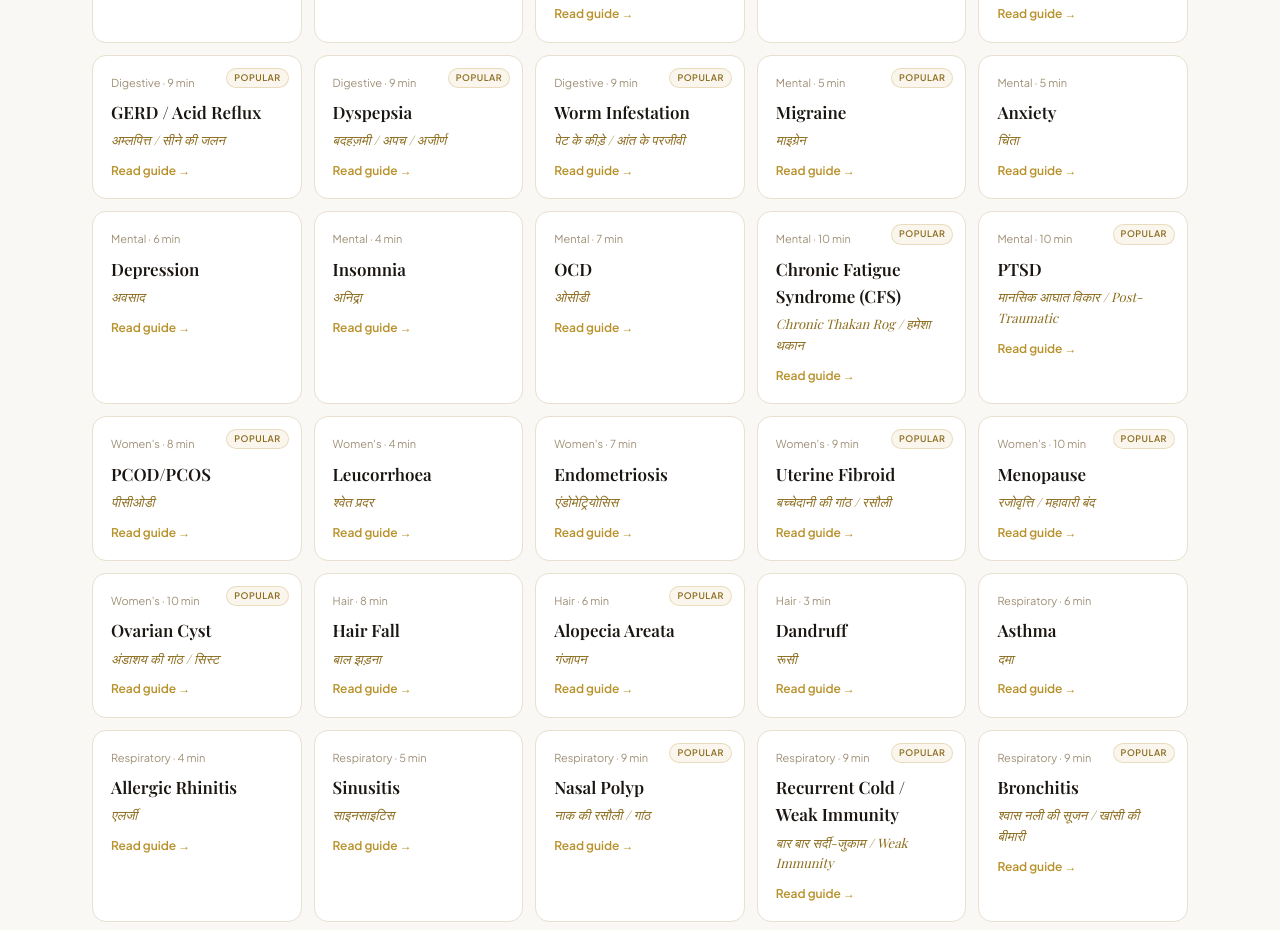
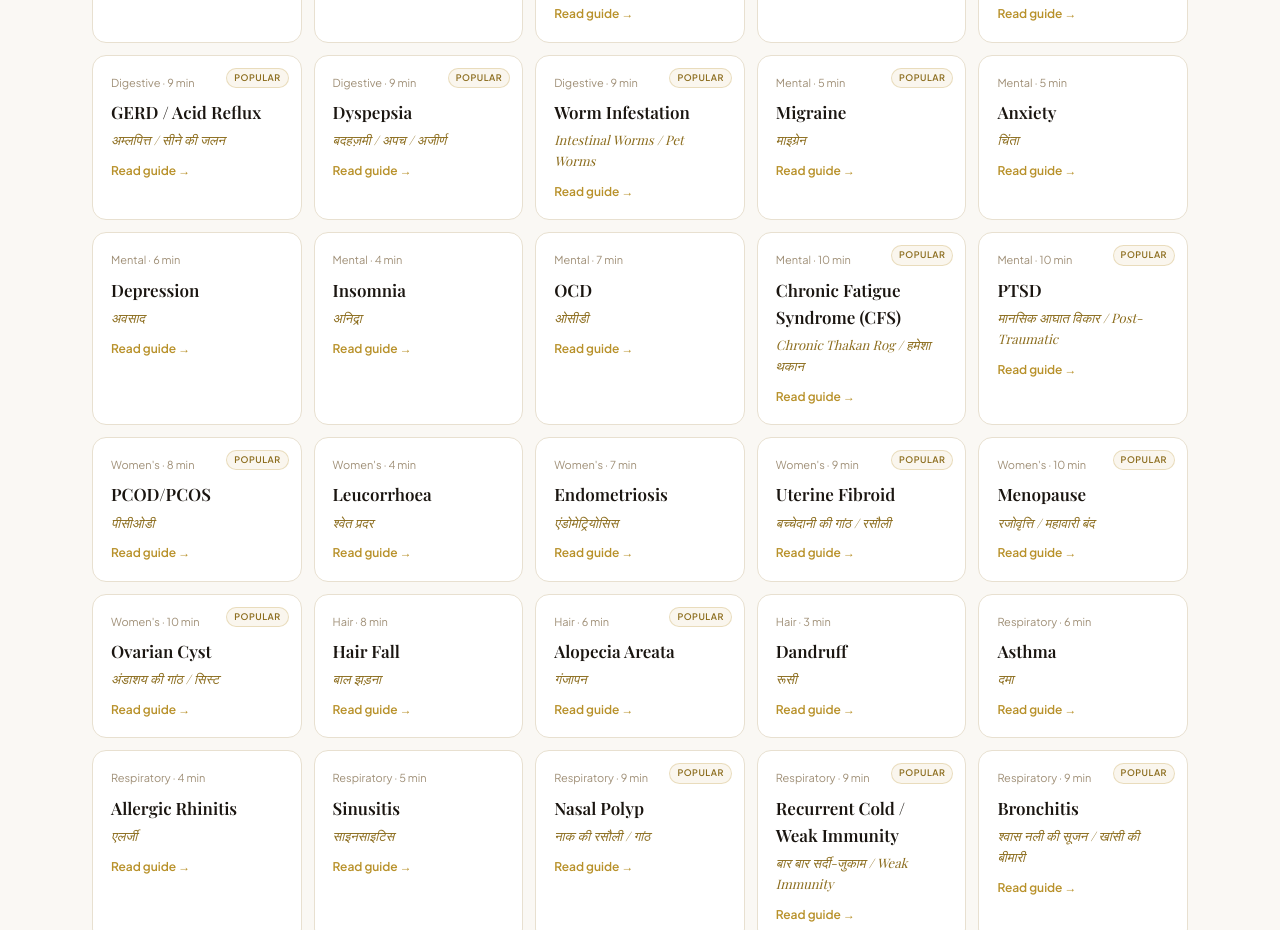
Before and after one commit to homeopediahope-health/homeopedia, a Next.js app: page /diseases in a window 1280 px wide. Shown: the part 2080-3010 px from the top of the page. Built offline with nearby package versions, Linux system fonts and the light colour scheme; a web font is replaced by a local one.

Commit message:
Fix worm infestation — use 'worms' instead of 'keede' in card and Sanity

```diff
--- a/app/diseases/page.tsx
+++ b/app/diseases/page.tsx
@@ -56,7 +56,7 @@ const ALL_DISEASES = [
   { slug: 'gallstones',               title: 'Gallstones (Pitt Pathri)', hindi: 'पित्ताशय की पथरी',           cat: 'Digestive',   min: 10, hot: true,  h: 'pitt ki pathri pittashay pathri gall attack surgery alternative gallbladder stone' },
   { slug: 'gerd',                    title: 'GERD / Acid Reflux',       hindi: 'अम्लपित्त / सीने की जलन',    cat: 'Digestive',   min: 9,  hot: true,  h: 'seene ki jalan acid reflux amlapitta gerd pet ki gas khatti dakar homeopathy' },
   { slug: 'dyspepsia',              title: 'Dyspepsia',                hindi: 'बदहज़मी / अपच / अजीर्ण',      cat: 'Digestive',   min: 9,  hot: true,  h: 'badhazmi apach khana hazm nahi hota pet mein gas bloating jalan homeopathy' },
-  { slug: 'worm-infestation',      title: 'Worm Infestation',         hindi: 'पेट के कीड़े / आंत के परजीवी',  cat: 'Digestive',   min: 9,  hot: true,  h: 'pet ke keede bachchon mein keede pinworm roundworm hookworm deworming homeopathy cina' },
+  { slug: 'worm-infestation',      title: 'Worm Infestation',         hindi: 'Intestinal Worms / Pet Worms',   cat: 'Digestive',   min: 9,  hot: true,  h: 'pet worms intestinal worms pinworm roundworm hookworm deworming bacchon homeopathy cina' },
   // Mental
   { slug: 'migraine',                   title: 'Migraine',                hindi: 'माइग्रेन',                cat: 'Mental',      min: 5,  hot: true,  h: 'sar dard headache' },
   { slug: 'anxiety',                    title: 'Anxiety',                 hindi: 'चिंता',                   cat: 'Mental',      min: 5,              h: 'chinta tension ghabrahat' },
```
